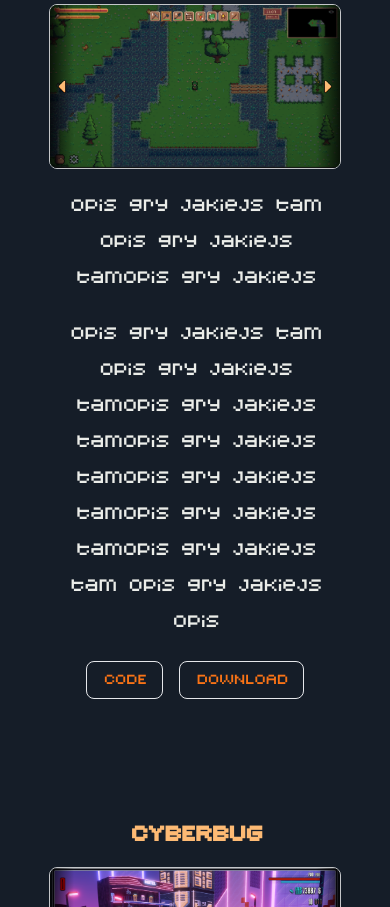
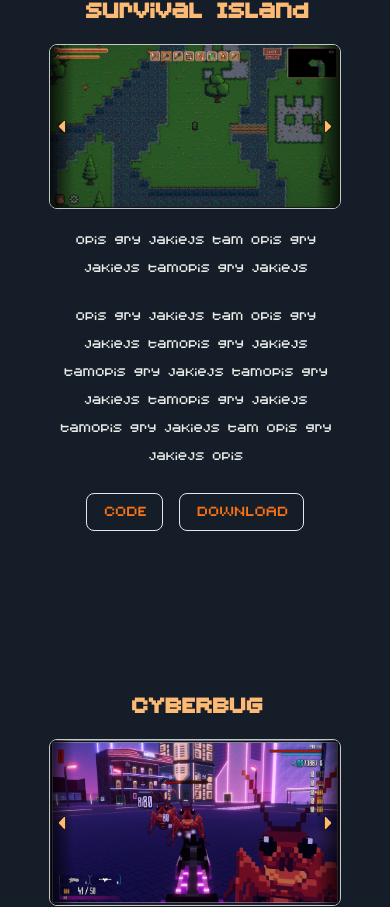
Before and after one commit to S-Lukasz/Portfolio, a Next.js app: page / in a window 390 px wide. Shown: the part 1637-2544 px from the top of the page. Built offline with nearby package versions, Linux system fonts and the light colour scheme.

Commit message:
responsivnes changes

```diff
--- a/components/Project.tsx
+++ b/components/Project.tsx
@@ -27,7 +27,7 @@ export default function ProjectComponent(props: {
 
       <div className = {(props.index % 2 === 0 ? "flex-col md:flex-row" : "flex-col md:flex-row-reverse") + " flex gap-4"}>
 
-        <div className="w-full aspect-video relative border border-white/75 rounded-lg shadow-main overflow-hidden group">
+        <div className="w-full h-min relative border border-white/75 rounded-lg shadow-main overflow-hidden group">
 
           <img className ="object-contain w-full h-full" src={props.images[currImgIndex]} alt='proj'/>
 
@@ -49,9 +49,9 @@ export default function ProjectComponent(props: {
 
         <div className={(props.index % 2 === 0 ? "md:pl-10" : "md:pr-10") + " flex flex-col text-3xl gap-6 text-center md:text-left w-full"}>
 
-          <div className="flex grow gap-5 flex-col text-3xl">
-             <p>{props.description} </p>
-             <p>{props.description2} </p>
+          <div className="flex grow gap-5 flex-col text-xl xl:text-2xl 2xl:text-3xl 3xl:text-4xl">
+             <p>{props.description}</p>
+             <p>{props.description2}</p>
           </div>
 
           <div className = {(props.index % 2 === 0 ? "justify-center md:justify-end" : "justify-center md:justify-start") + " flex gap-4"}>
--- a/pages/index.tsx
+++ b/pages/index.tsx
@@ -88,7 +88,7 @@ export default function Home() {
           { Projects.map((proj, i) =>
 
             <React.Fragment key={"project_component_"+i}>
-              <div id={i.toString()}></div>
+              <div className="pb-10" id={i.toString()}></div>
               <ProjectComponent index={i} title={proj.title} description={proj.desc} description2={proj.desc2} images={proj.images}/>
             </React.Fragment>
 
--- a/tailwind.config.js
+++ b/tailwind.config.js
@@ -9,8 +9,11 @@ module.exports = {
       colors: {
         customBgColor:"#151d28",
         customColor1: "#10141f",
+      },
+      screens: {
+        '3xl': '1920px',
       }
-    },
+    }
   },
 
   plugins: [],
```
